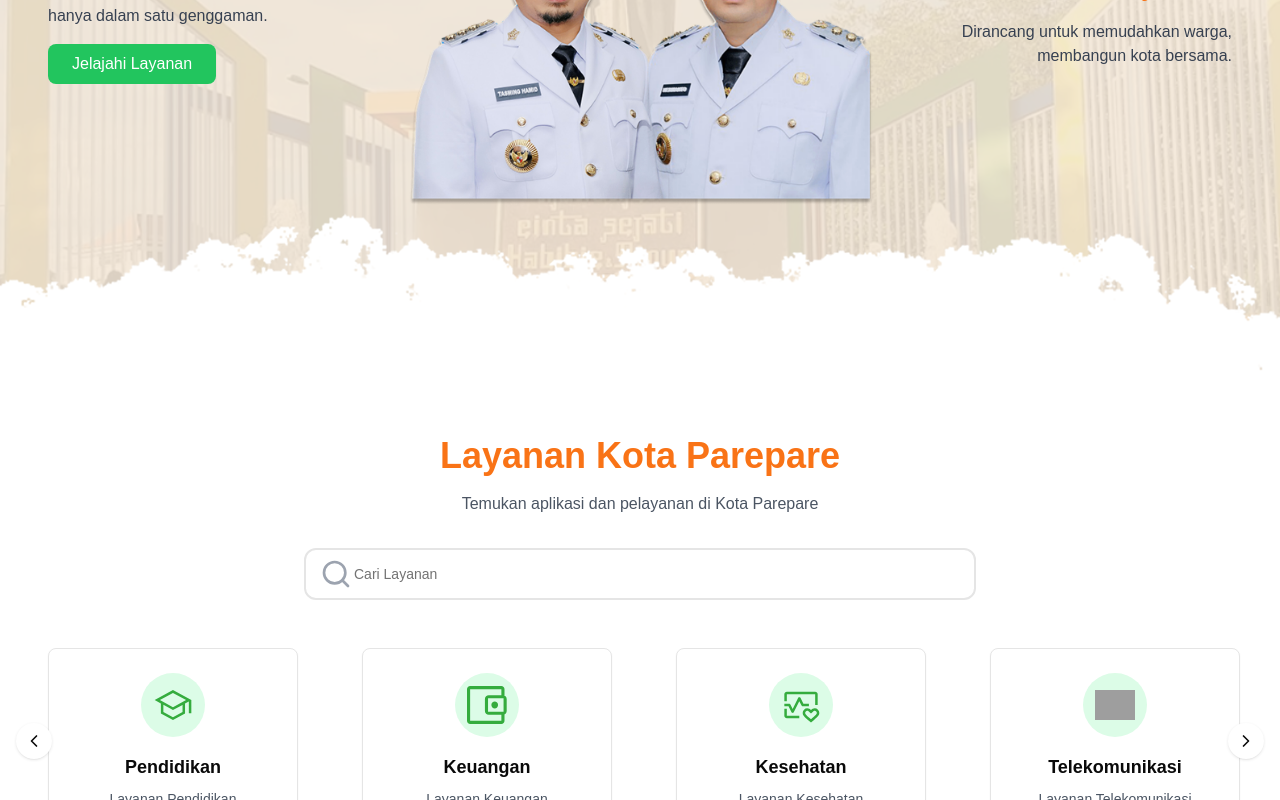
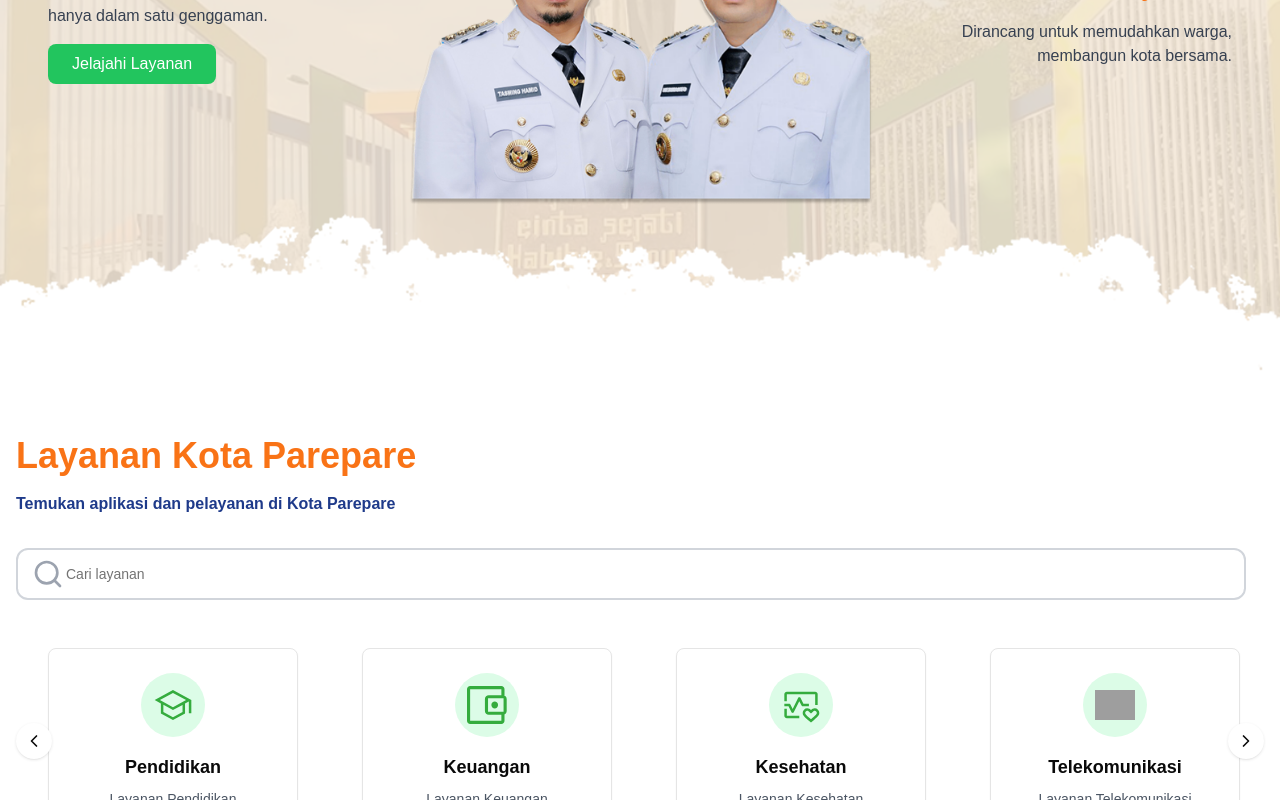
Before and after one commit to robertsmithy185/front-end-PDG, a Next.js app: page / in a window 1280 px wide. Shown: the part 428-1228 px from the top of the page. Built offline with nearby package versions, Linux system fonts and the light colour scheme; grey boxes are pictures that could not be loaded.

Commit message:
menu layanan

```diff
--- a/components/services-section.tsx
+++ b/components/services-section.tsx
@@ -53,14 +53,14 @@ export default function ServicesSection({
   return (
     <section className="py-16 bg-white">
       <div className="container mx-auto px-4">
-        <div className="text-center mb-12">
+        <div className="text-left mb-12">
           <h2 className="text-3xl md:text-4xl font-bold text-orange-500 mb-4">Layanan Kota Parepare</h2>
-          <p className="text-gray-600 mb-8">Temukan aplikasi dan pelayanan di Kota Parepare</p>
-          <div className="max-w-2xl mx-auto relative">
-            <Search className="absolute left-4 top-1/2 transform -translate-y-1/2 text-gray-400 w-8 h-8" />
+          <p className="text-blue-900 mb-8 font-semibold">Temukan aplikasi dan pelayanan di Kota Parepare</p>
+          <div className="relative w-full md:w-[1230px]">
+            <Search className="absolute left-4 top-1/2 transform -translate-y-1/2 text-gray-400 w-6 h-6 md:w-8 md:h-8" />
             <Input
-              placeholder="Cari Layanan"
-              className="pl-12 py-6 text-lg rounded-xl border-2"
+              placeholder="Cari layanan"
+              className="pl-12 py-6 text-lg rounded-xl border-2 border-gray-300"
               value={searchTerm}
               onChange={(e) => setSearchTerm(e.target.value)}
             />
```
